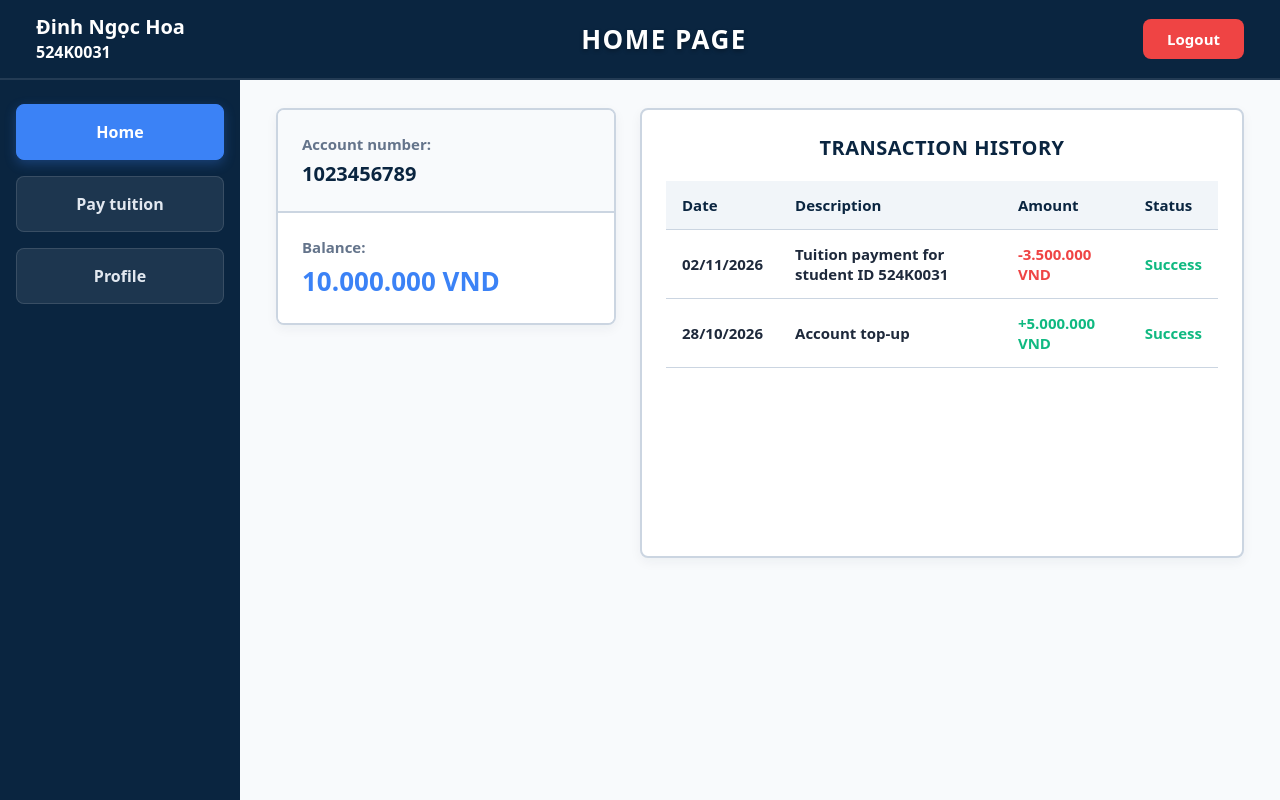
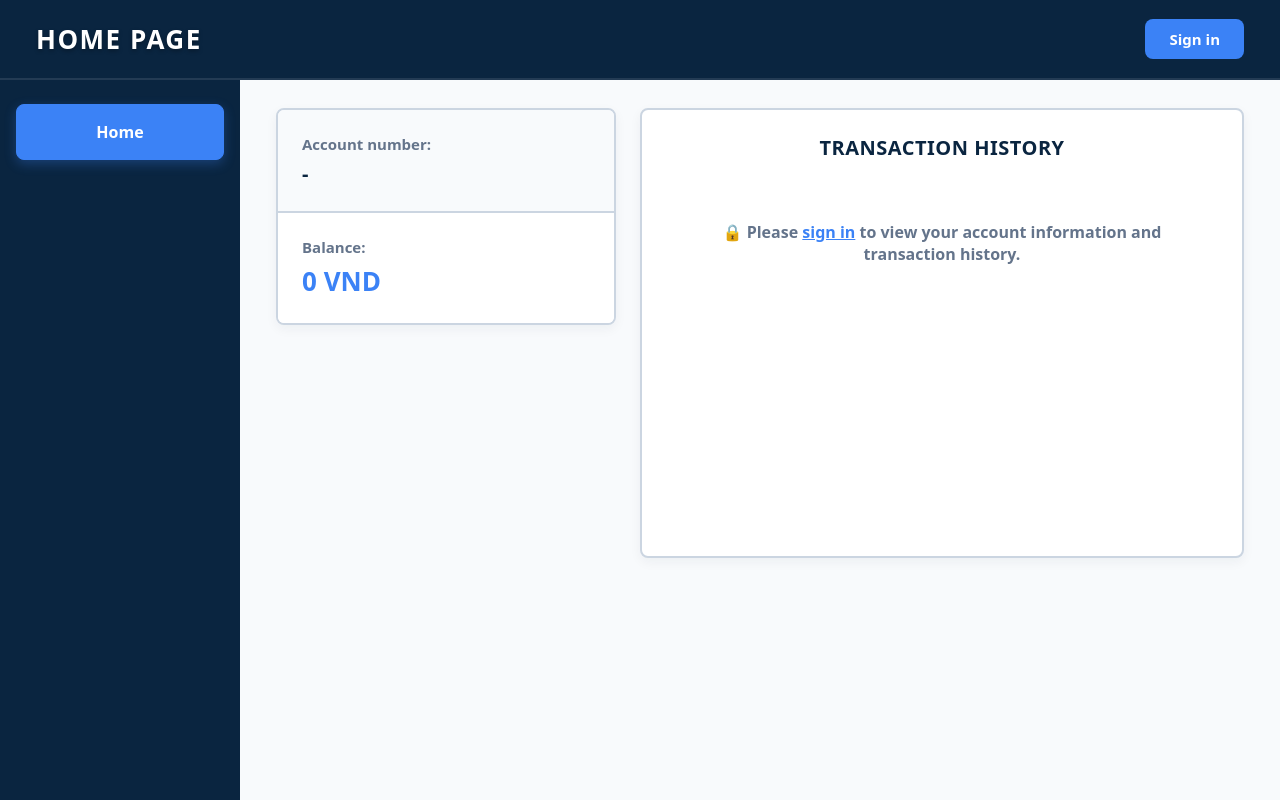
Before and after one commit to tranhoangkhai1601/IBanking-Tution, a plain HTML site: page src/web/static/homepage.html in a window 1280 px wide. Drawn offline with Linux system fonts and the light colour scheme.

Commit message:
Update homepage ui

```diff
--- a/src/web/static/homepage.html
+++ b/src/web/static/homepage.html
@@ -1,5 +1,6 @@
 <!DOCTYPE html>
 <html lang="en">
+
 <head>
   <meta charset="UTF-8">
   <meta name="viewport" content="width=device-width, initial-scale=1.0">
@@ -7,6 +8,7 @@
   <link rel="stylesheet" href="./css/style.css">
   <link rel="stylesheet" href="./css/homepage.css">
 </head>
+
 <body>
 
   <div class="app-container">
@@ -22,8 +24,8 @@
     <div class="main-body">
       <nav class="sidebar-menu">
         <a href="./homepage.html" class="nav-item active">Home</a>
-        <a href="./transaction.html" class="nav-item">Pay tuition</a>
-        <a href="./profile.html" class="nav-item">Profile</a>
+        <a href="./transaction.html" class="nav-item auth-only">Pay tuition</a>
+        <a href="./profile.html" class="nav-item auth-only">Profile</a>
       </nav>
 
       <main class="content-area">
@@ -57,4 +59,5 @@
   <script src="./js/main.js"></script>
   <script src="./js/homepage.js"></script>
 </body>
+
 </html>
--- a/src/web/static/js/homepage.js
+++ b/src/web/static/js/homepage.js
@@ -1,7 +1,6 @@
 // Mock data transactions cho FE th (temp)
 const mockTransactionHistory = [
-  { date: "02/11/2026", content: "Tuition payment for student ID 524K0031", amount: -3500000, status: "Success" },
-  { date: "28/10/2026", content: "Account top-up", amount: 5000000, status: "Success" }
+  { date: "02/11/2026", content: "Tuition payment", amount: -3500000, status: "Success" },
 ];
 
 
--- a/src/web/static/js/main.js
+++ b/src/web/static/js/main.js
@@ -1,55 +1,43 @@
 document.addEventListener("DOMContentLoaded", function () {
-
-  // luôn trả về mock data(test
-  const rawUser = localStorage.getItem('user');
-  let user = null;
-
-  try {
-    user = JSON.parse(rawUser);
-  } catch (e) {
-    user = null;
-  }
-
-  if (!user || !user.name || !user.studentId) {
-    const defaultUser = {
-      name: "Đinh Ngọc Hoa",
-      studentId: "524K0031",
-      accountNumber: "1023456789",
-      phone: "0862123456",
-      email: "524k0031@student.tdtu.edu.vn",
-      balance: 10000000,
-      isLoggedIn: true
-    };
-    localStorage.setItem('user', JSON.stringify(defaultUser));
-  }
-
   checkAuthStatus();
 });
 
-
+function getUser() {
+  try {
+    return JSON.parse(localStorage.getItem('user'));
+  } catch (e) {
+    return null;
+  }
+}
 
 function checkAuthStatus() {
-  const user = JSON.parse(localStorage.getItem('user'));
-  const isLoggedIn = user && user.isLoggedIn;
+  const user = getUser();
+  const isLoggedIn = !!(user && user.isLoggedIn);
+
+  const isHomePage = window.location.pathname.endsWith('homepage.html') ||
+                     window.location.pathname.endsWith('/');
+  if (!isLoggedIn && !isHomePage) {
+    window.location.href = './homepage.html';
+    return;
+  }
 
   const userDisplayEl = document.getElementById('user-display');
   const btnSigninEl = document.getElementById('btn-signin');
   const btnLogoutEl = document.getElementById('btn-logout');
 
-  if (isLoggedIn && user) {
+  // Hide Pay tuition / Profile links when not signed in
+  document.querySelectorAll('.auth-only').forEach(el => {
+    el.style.display = isLoggedIn ? '' : 'none';
+  });
+
+  if (isLoggedIn) {
     if (userDisplayEl) {
-      // trên thanh display (sau khi login)
       userDisplayEl.style.display = 'flex';
-      userDisplayEl.innerHTML = `
-        <span class="user-name">${user.name || 'Đinh Ngọc Hoa'}</span>
-        <span class="user-id">${user.studentId || '524K0031'}</span>
-      `;
+      userDisplayEl.innerHTML = `<span class="user-name">${user.name}</span>`;
     }
     if (btnSigninEl) btnSigninEl.style.display = 'none';
     if (btnLogoutEl) btnLogoutEl.style.display = 'inline-block';
   } else {
-
-    // chưa login
     if (userDisplayEl) userDisplayEl.style.display = 'none';
     if (btnSigninEl) btnSigninEl.style.display = 'inline-block';
     if (btnLogoutEl) btnLogoutEl.style.display = 'none';
@@ -63,23 +51,22 @@ function checkAuthStatus() {
   }
 }
 
-// login/out với mock data (temp)
+// Sign in / out with mock data (temp, no API yet). No studentId: all users are normal users.
 function handleSignIn() {
-  const defaultUser = {
+  const mockUser = {
     name: "Đinh Ngọc Hoa",
-    studentId: "524K0031",
     accountNumber: "1023456789",
     phone: "0862123456",
-    email: "524k0031@student.tdtu.edu.vn",
+    email: "hoa@example.com",
     balance: 10000000,
     isLoggedIn: true
   };
-  localStorage.setItem('user', JSON.stringify(defaultUser));
+  localStorage.setItem('user', JSON.stringify(mockUser));
   checkAuthStatus();
 }
 
 function handleLogout() {
-  const user = JSON.parse(localStorage.getItem('user')) || {};
+  const user = getUser() || {};
   user.isLoggedIn = false;
   localStorage.setItem('user', JSON.stringify(user));
   checkAuthStatus();
```
